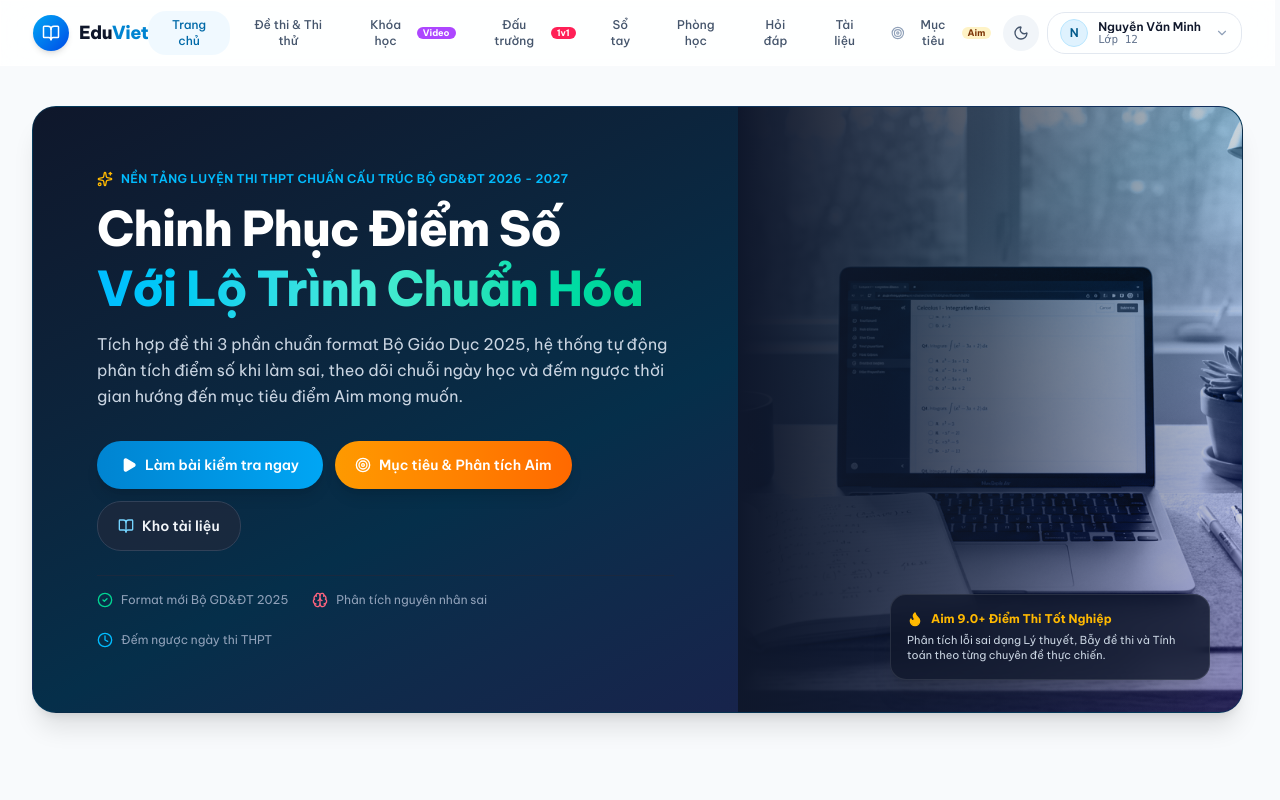
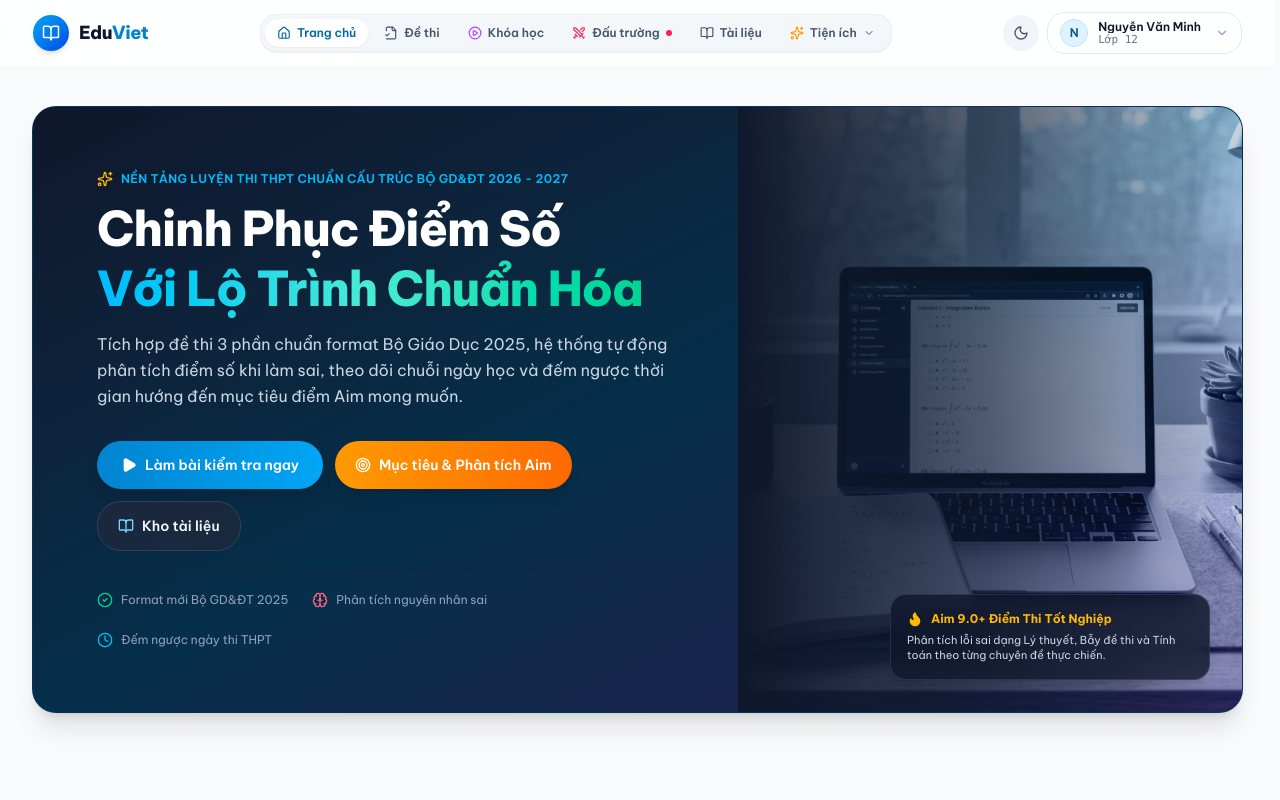
Before and after one commit to quochuytran065-bot/gaylolgbt, a React (Vite) app: page / in a window 1280 px wide. Shown: the top 800 px of the page. Built offline with nearby package versions, Linux system fonts and the light colour scheme.

Commit message:
fix(ui): fix font encoding in CoursesView and streamline Navbar layout

```diff
--- a/src/components/Navbar.tsx
+++ b/src/components/Navbar.tsx
@@ -12,7 +12,15 @@ import {
   Flame,
   ShieldCheck,
   Sun,
-  Moon
+  Moon,
+  Home,
+  FileCheck2,
+  PlayCircle,
+  Swords,
+  Sparkles,
+  BookMarked,
+  Headphones,
+  MessageSquare
 } from 'lucide-react';
 
 export type AppTab =
@@ -47,6 +55,9 @@ export const Navbar: React.FC<NavbarProps> = ({
   const { currentUser, isAdmin, logout, openAuthModal, loginAsDemo } = useAuth();
   const [isUserMenuOpen, setIsUserMenuOpen] = useState(false);
   const [isMobileMenuOpen, setIsMobileMenuOpen] = useState(false);
+  const [isUtilityMenuOpen, setIsUtilityMenuOpen] = useState(false);
+
+  const isUtilityActive = ['notebook', 'focus', 'community', 'analytics'].includes(activeTab);
 
   return (
     <header className={`sticky top-0 z-40 border-b transition-colors duration-300 ev-glass ${
@@ -74,115 +85,166 @@ export const Navbar: React.FC<NavbarProps> = ({
             </div>
           </button>
 
-          <nav className="hidden lg:flex items-center gap-0.5">
+          {/* Main Desktop Navigation - Compact & Modern */}
+          <nav className="hidden lg:flex items-center gap-1 bg-slate-100/80 dark:bg-slate-800/70 p-1 rounded-2xl border border-slate-200/60 dark:border-slate-700/60 backdrop-blur-md shadow-2xs">
             <button
               onClick={() => setActiveTab('home')}
-              className={`px-3 py-1.5 rounded-lg text-xs font-medium transition-all cursor-pointer ${
+              className={`px-3 py-1.5 rounded-xl text-xs font-semibold transition-all flex items-center gap-1.5 cursor-pointer ${
                 activeTab === 'home'
-                  ? isDarkMode ? 'bg-sky-900/50 text-sky-300 font-bold' : 'bg-sky-50 text-sky-700 font-bold'
-                  : isDarkMode ? 'text-slate-400 hover:bg-slate-800 hover:text-slate-200' : 'text-slate-600 hover:bg-slate-100 hover:text-slate-900'
+                  ? isDarkMode ? 'bg-sky-600 text-white shadow-xs' : 'bg-white text-sky-700 shadow-xs'
+                  : isDarkMode ? 'text-slate-300 hover:text-white hover:bg-slate-700/60' : 'text-slate-600 hover:text-slate-900 hover:bg-white/60'
               }`}
             >
-              Trang chủ
+              <Home className="w-3.5 h-3.5" />
+              <span>Trang chủ</span>
             </button>
 
             <button
               onClick={() => setActiveTab('exams')}
-              className={`px-3 py-1.5 rounded-lg text-xs font-medium transition-all cursor-pointer ${
+              className={`px-3 py-1.5 rounded-xl text-xs font-semibold transition-all flex items-center gap-1.5 cursor-pointer ${
                 activeTab === 'exams'
-                  ? isDarkMode ? 'bg-sky-900/50 text-sky-300 font-bold' : 'bg-sky-50 text-sky-700 font-bold'
-                  : isDarkMode ? 'text-slate-400 hover:bg-slate-800 hover:text-slate-200' : 'text-slate-600 hover:bg-slate-100 hover:text-slate-900'
+                  ? isDarkMode ? 'bg-sky-600 text-white shadow-xs' : 'bg-white text-sky-700 shadow-xs'
+                  : isDarkMode ? 'text-slate-300 hover:text-white hover:bg-slate-700/60' : 'text-slate-600 hover:text-slate-900 hover:bg-white/60'
               }`}
             >
-              Đề thi & Thi thử
+              <FileCheck2 className="w-3.5 h-3.5" />
+              <span>Đề thi</span>
             </button>
 
             <button
               onClick={() => setActiveTab('courses')}
-              className={`px-3 py-1.5 rounded-lg text-xs font-medium transition-all cursor-pointer flex items-center gap-1 ${
+              className={`px-3 py-1.5 rounded-xl text-xs font-semibold transition-all flex items-center gap-1.5 cursor-pointer ${
                 activeTab === 'courses'
-                  ? isDarkMode ? 'bg-purple-900/50 text-purple-300 font-bold' : 'bg-purple-50 text-purple-700 font-bold'
-                  : isDarkMode ? 'text-slate-400 hover:bg-slate-800 hover:text-slate-200' : 'text-slate-600 hover:bg-slate-100 hover:text-slate-900'
+                  ? isDarkMode ? 'bg-purple-600 text-white shadow-xs' : 'bg-white text-purple-700 shadow-xs'
+                  : isDarkMode ? 'text-slate-300 hover:text-white hover:bg-slate-700/60' : 'text-slate-600 hover:text-slate-900 hover:bg-white/60'
               }`}
             >
+              <PlayCircle className="w-3.5 h-3.5 text-purple-500" />
               <span>Khóa học</span>
-              <span className="text-[9px] font-bold px-1.5 py-0.2 rounded-full bg-purple-500 text-white">Video</span>
             </button>
 
             <button
               onClick={() => setActiveTab('arena')}
-              className={`px-3 py-1.5 rounded-lg text-xs font-medium transition-all cursor-pointer flex items-center gap-1 ${
+              className={`px-3 py-1.5 rounded-xl text-xs font-semibold transition-all flex items-center gap-1.5 cursor-pointer ${
                 activeTab === 'arena'
-                  ? isDarkMode ? 'bg-rose-900/50 text-rose-300 font-bold' : 'bg-rose-50 text-rose-700 font-bold'
-                  : isDarkMode ? 'text-slate-400 hover:bg-slate-800 hover:text-slate-200' : 'text-slate-600 hover:bg-slate-100 hover:text-slate-900'
+                  ? isDarkMode ? 'bg-rose-600 text-white shadow-xs' : 'bg-white text-rose-700 shadow-xs'
+                  : isDarkMode ? 'text-slate-300 hover:text-white hover:bg-slate-700/60' : 'text-slate-600 hover:text-slate-900 hover:bg-white/60'
               }`}
             >
+              <Swords className="w-3.5 h-3.5 text-rose-500" />
               <span>Đấu trường</span>
-              <span className="text-[9px] font-bold px-1.5 py-0.2 rounded-full bg-rose-500 text-white">1v1</span>
-            </button>
-
-            <button
-              onClick={() => setActiveTab('notebook')}
-              className={`px-3 py-1.5 rounded-lg text-xs font-medium transition-all cursor-pointer flex items-center gap-1 ${
-                activeTab === 'notebook'
-                  ? isDarkMode ? 'bg-amber-900/50 text-amber-300 font-bold' : 'bg-amber-50 text-amber-700 font-bold'
-                  : isDarkMode ? 'text-slate-400 hover:bg-slate-800 hover:text-slate-200' : 'text-slate-600 hover:bg-slate-100 hover:text-slate-900'
-              }`}
-            >
-              <span>Sổ tay</span>
-            </button>
-
-            <button
-              onClick={() => setActiveTab('focus')}
-              className={`px-3 py-1.5 rounded-lg text-xs font-medium transition-all cursor-pointer flex items-center gap-1 ${
-                activeTab === 'focus'
-                  ? isDarkMode ? 'bg-teal-900/50 text-teal-300 font-bold' : 'bg-teal-50 text-teal-700 font-bold'
-                  : isDarkMode ? 'text-slate-400 hover:bg-slate-800 hover:text-slate-200' : 'text-slate-600 hover:bg-slate-100 hover:text-slate-900'
-              }`}
-            >
-              <span>Phòng học</span>
-            </button>
-
-            <button
-              onClick={() => setActiveTab('community')}
-              className={`px-3 py-1.5 rounded-lg text-xs font-medium transition-all cursor-pointer flex items-center gap-1 ${
-                activeTab === 'community'
-                  ? isDarkMode ? 'bg-sky-900/50 text-sky-300 font-bold' : 'bg-sky-50 text-sky-700 font-bold'
-                  : isDarkMode ? 'text-slate-400 hover:bg-slate-800 hover:text-slate-200' : 'text-slate-600 hover:bg-slate-100 hover:text-slate-900'
-              }`}
-            >
-              <span>Hỏi đáp</span>
+              <span className="w-1.5 h-1.5 rounded-full bg-rose-500 animate-pulse" />
             </button>
 
             <button
               onClick={() => setActiveTab('documents')}
-              className={`px-3 py-1.5 rounded-lg text-xs font-medium transition-all cursor-pointer ${
+              className={`px-3 py-1.5 rounded-xl text-xs font-semibold transition-all flex items-center gap-1.5 cursor-pointer ${
                 activeTab === 'documents'
-                  ? isDarkMode ? 'bg-sky-900/50 text-sky-300 font-bold' : 'bg-sky-50 text-sky-700 font-bold'
-                  : isDarkMode ? 'text-slate-400 hover:bg-slate-800 hover:text-slate-200' : 'text-slate-600 hover:bg-slate-100 hover:text-slate-900'
+                  ? isDarkMode ? 'bg-sky-600 text-white shadow-xs' : 'bg-white text-sky-700 shadow-xs'
+                  : isDarkMode ? 'text-slate-300 hover:text-white hover:bg-slate-700/60' : 'text-slate-600 hover:text-slate-900 hover:bg-white/60'
               }`}
             >
-              Tài liệu
+              <BookOpen className="w-3.5 h-3.5" />
+              <span>Tài liệu</span>
             </button>
 
-            <button
-              onClick={() => setActiveTab('analytics')}
-              className={`px-3 py-1.5 rounded-lg text-xs font-medium transition-all cursor-pointer flex items-center gap-1 ${
-                activeTab === 'analytics'
-                  ? isDarkMode ? 'bg-sky-900/50 text-sky-300 font-bold ring-1 ring-sky-700/60' : 'bg-sky-50 text-sky-700 font-bold ring-1 ring-sky-200/80'
-                  : isDarkMode ? 'text-slate-400 hover:bg-slate-800 hover:text-slate-200' : 'text-slate-600 hover:bg-slate-100 hover:text-slate-900'
-              }`}
-            >
-              <Target className={`w-3.5 h-3.5 ${activeTab === 'analytics' ? 'text-sky-600 dark:text-sky-400' : 'text-slate-400'}`} />
-              <span>Mục tiêu</span>
-              <span className={`px-1.5 py-0.2 text-[9px] font-bold rounded-full ${
-                activeTab === 'analytics'
-                  ? 'bg-amber-500 text-white shadow-2xs'
-                  : isDarkMode ? 'bg-amber-950/80 text-amber-300' : 'bg-amber-100 text-amber-900'
-              }`}>
-                Aim
-              </span>
-            </button>
+            {/* Dropdown Tiện ích học tập (Sổ tay, Phòng học, Hỏi đáp, Aim) */}
+            <div className="relative">
+              <button
+                onClick={() => setIsUtilityMenuOpen(v => !v)}
+                className={`px-3 py-1.5 rounded-xl text-xs font-semibold transition-all flex items-center gap-1.5 cursor-pointer ${
+                  isUtilityActive
+                    ? isDarkMode ? 'bg-indigo-600 text-white shadow-xs' : 'bg-white text-indigo-700 shadow-xs'
+                    : isDarkMode ? 'text-slate-300 hover:text-white hover:bg-slate-700/60' : 'text-slate-600 hover:text-slate-900 hover:bg-white/60'
+                }`}
+              >
+                <Sparkles className="w-3.5 h-3.5 text-amber-500" />
+                <span>
+                  {activeTab === 'notebook' ? 'Sổ tay' :
+                   activeTab === 'focus' ? 'Phòng học' :
+                   activeTab === 'community' ? 'Hỏi đáp' :
+                   activeTab === 'analytics' ? 'Mục tiêu Aim' : 'Tiện ích'}
+                </span>
+                <ChevronDown className={`w-3 h-3 transition-transform duration-200 ${isUtilityMenuOpen ? 'rotate-180' : ''}`} />
+              </button>
+
+              {isUtilityMenuOpen && (
+                <div
+                  className={`absolute right-0 mt-2 w-60 rounded-2xl shadow-xl border p-1.5 z-50 animate-in fade-in zoom-in-95 duration-100 backdrop-blur-md ${
+                    isDarkMode ? 'bg-slate-800/95 border-slate-700' : 'bg-white/95 border-slate-200'
+                  }`}
+                  onMouseLeave={() => setIsUtilityMenuOpen(false)}
+                >
+                  <button
+                    onClick={() => { setActiveTab('notebook'); setIsUtilityMenuOpen(false); }}
+                    className={`w-full flex items-center gap-2.5 px-3 py-2 rounded-xl text-xs font-medium transition-colors text-left cursor-pointer ${
+                      activeTab === 'notebook'
+                        ? isDarkMode ? 'bg-amber-950/70 text-amber-300 font-bold' : 'bg-amber-50 text-amber-800 font-bold'
+                        : isDarkMode ? 'text-slate-300 hover:bg-slate-700/60' : 'text-slate-700 hover:bg-slate-100'
+                    }`}
+                  >
+                    <div className="w-6 h-6 rounded-lg bg-amber-500/10 text-amber-500 flex items-center justify-center shrink-0">
+                      <BookMarked className="w-3.5 h-3.5" />
+                    </div>
+                    <div>
+                      <p className="font-semibold leading-tight">Sổ tay ghi nhớ</p>
+                      <p className="text-[10px] text-slate-400">Flashcards & công thức</p>
+                    </div>
+                  </button>
+
+                  <button
+                    onClick={() => { setActiveTab('focus'); setIsUtilityMenuOpen(false); }}
+                    className={`w-full flex items-center gap-2.5 px-3 py-2 rounded-xl text-xs font-medium transition-colors text-left cursor-pointer ${
+                      activeTab === 'focus'
+                        ? isDarkMode ? 'bg-teal-950/70 text-teal-300 font-bold' : 'bg-teal-50 text-teal-800 font-bold'
+                        : isDarkMode ? 'text-slate-300 hover:bg-slate-700/60' : 'text-slate-700 hover:bg-slate-100'
+                    }`}
+                  >
+                    <div className="w-6 h-6 rounded-lg bg-teal-500/10 text-teal-500 flex items-center justify-center shrink-0">
+                      <Headphones className="w-3.5 h-3.5" />
+                    </div>
+                    <div>
+                      <p className="font-semibold leading-tight">Phòng tự học</p>
+                      <p className="text-[10px] text-slate-400">Pomodoro & lofi chill</p>
+                    </div>
+                  </button>
+
+                  <button
+                    onClick={() => { setActiveTab('community'); setIsUtilityMenuOpen(false); }}
+                    className={`w-full flex items-center gap-2.5 px-3 py-2 rounded-xl text-xs font-medium transition-colors text-left cursor-pointer ${
+                      activeTab === 'community'
+                        ? isDarkMode ? 'bg-sky-950/70 text-sky-300 font-bold' : 'bg-sky-50 text-sky-800 font-bold'
+                        : isDarkMode ? 'text-slate-300 hover:bg-slate-700/60' : 'text-slate-700 hover:bg-slate-100'
+                    }`}
+                  >
+                    <div className="w-6 h-6 rounded-lg bg-sky-500/10 text-sky-500 flex items-center justify-center shrink-0">
+                      <MessageSquare className="w-3.5 h-3.5" />
+                    </div>
+                    <div>
+                      <p className="font-semibold leading-tight">Hỏi đáp 24/7</p>
+                      <p className="text-[10px] text-slate-400">AI giải đáp & cộng đồng</p>
+                    </div>
+                  </button>
+
+                  <button
+                    onClick={() => { setActiveTab('analytics'); setIsUtilityMenuOpen(false); }}
+                    className={`w-full flex items-center gap-2.5 px-3 py-2 rounded-xl text-xs font-medium transition-colors text-left cursor-pointer ${
+                      activeTab === 'analytics'
+                        ? isDarkMode ? 'bg-indigo-950/70 text-indigo-300 font-bold' : 'bg-indigo-50 text-indigo-800 font-bold'
+                        : isDarkMode ? 'text-slate-300 hover:bg-slate-700/60' : 'text-slate-700 hover:bg-slate-100'
+                    }`}
+                  >
+                    <div className="w-6 h-6 rounded-lg bg-indigo-500/10 text-indigo-500 flex items-center justify-center shrink-0">
+                      <Target className="w-3.5 h-3.5" />
+                    </div>
+                    <div>
+                      <p className="font-semibold leading-tight">Mục tiêu Aim</p>
+                      <p className="text-[10px] text-slate-400">Lộ trình & phân tích điểm</p>
+                    </div>
+                  </button>
+                </div>
+              )}
+            </div>
           </nav>
 
           {/* Zone 3: Dark mode toggle + user actions */}
```
Also changed, not shown: src/components/CoursesView.tsx (+60 -60 lines).
